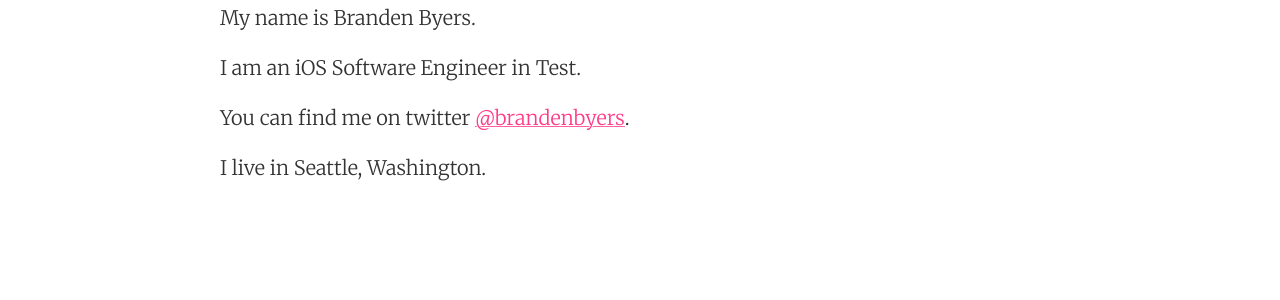
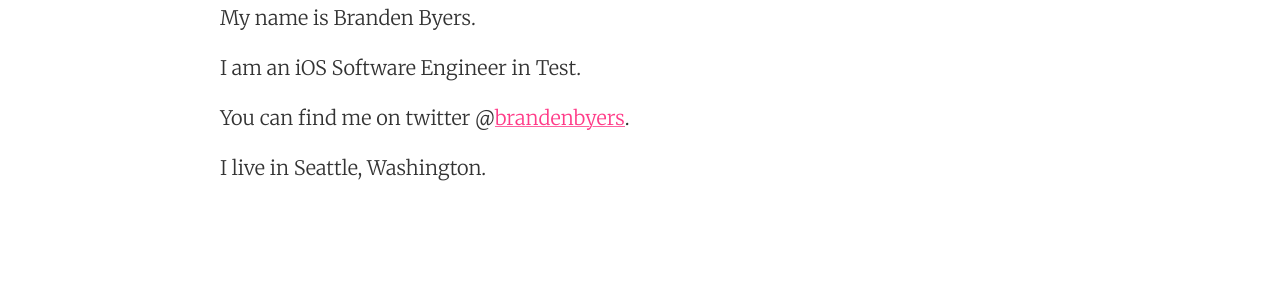
Before and after one commit to brandenbyers/brandenbyers-pages-archived, a Jekyll site: the page built from about.md, in a window 1280 px wide. Shown: the part 237-537 px from the top of the page. Built offline with Jekyll 4.4.1, drawn with Linux system fonts in a browser that asks for light colours; nearby versions of some CDN libraries; comment, search, counter and statistics services are not loaded.

Commit message:
Unlink @ symbol

```diff
--- a/about.md
+++ b/about.md
@@ -9,6 +9,6 @@ My name is Branden Byers.
 
 I am an iOS Software Engineer in Test.
 
-You can find me on twitter <a href="https://twitter.com/brandenbyers">@brandenbyers</a>.
+You can find me on twitter @<a href="https://twitter.com/brandenbyers">brandenbyers</a>.
 
 I live in Seattle, Washington.
```
